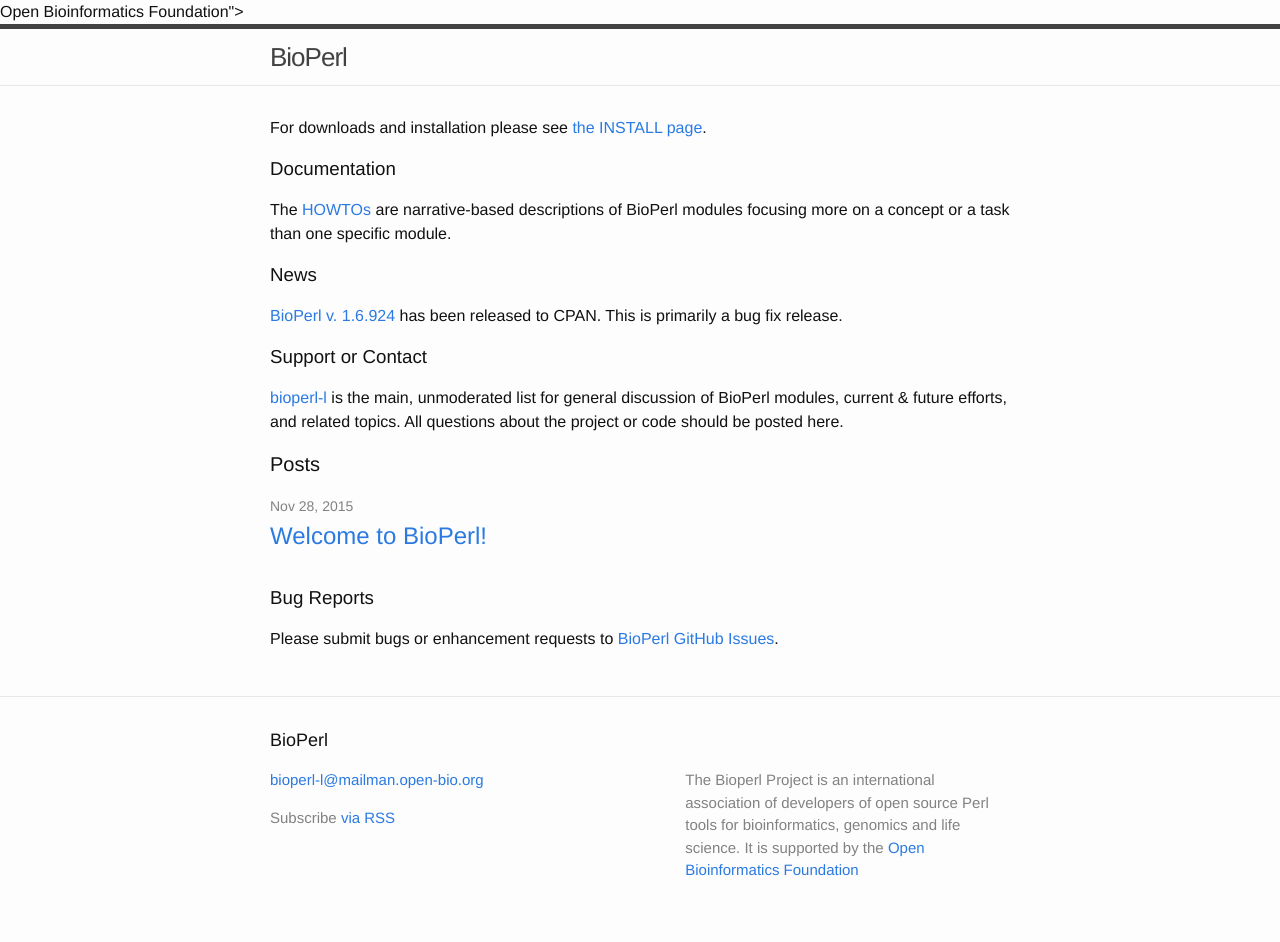
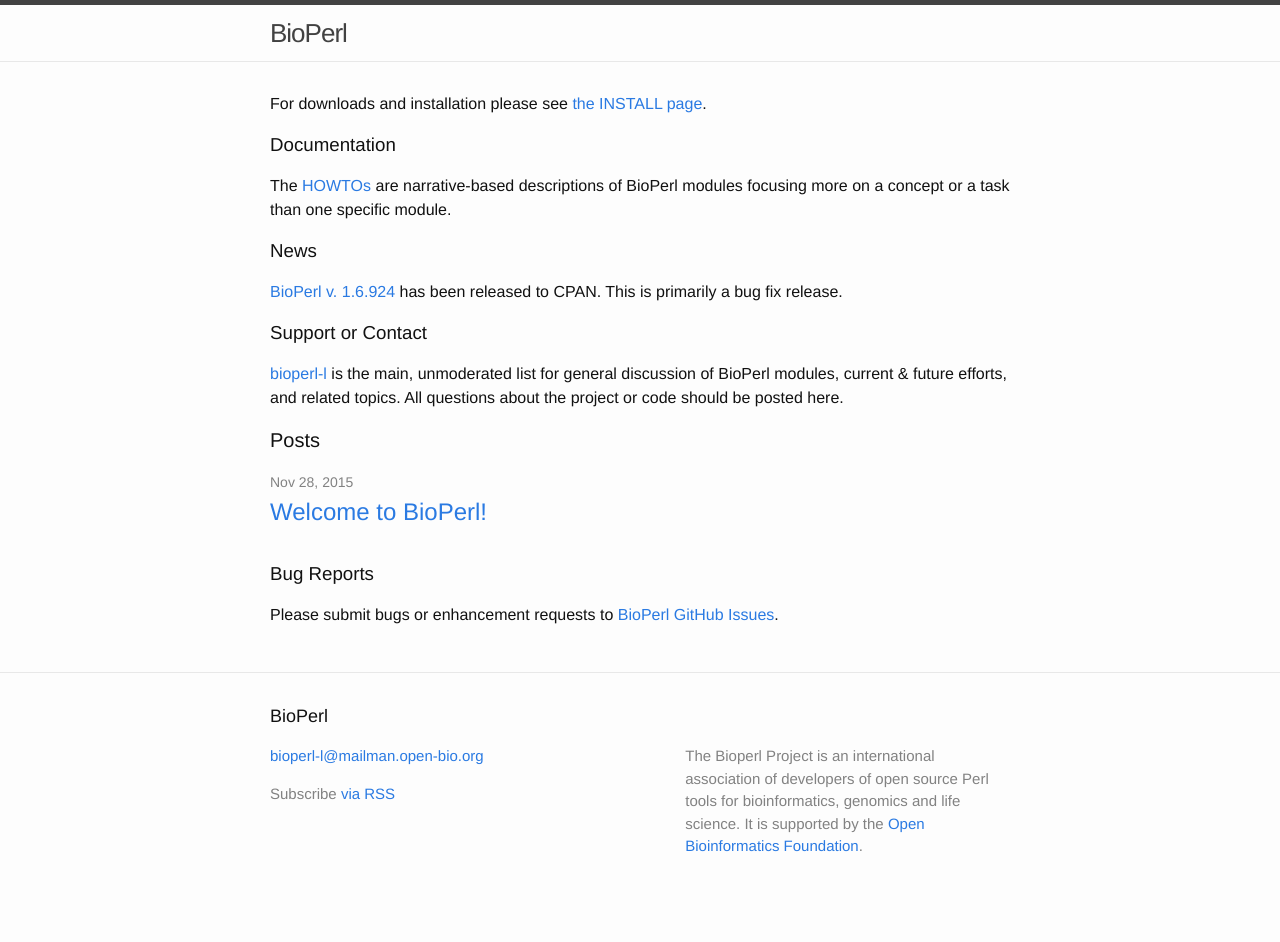
Before and after one commit to bioperl/bioperl.github.io, a Jekyll site: the page built from index.html, in a window 1280 px wide. Built offline with Jekyll 4.4.1, drawn with Linux system fonts in a browser that asks for light colours; Markdown is read by kramdown in place of the engine named in the settings; after the commit the page ends 918 px from its top, so only the background shows below that.

Commit message:
Minor edits

```diff
--- a/_config.yml
+++ b/_config.yml
@@ -1,7 +1,7 @@
 # Site settings
 title: BioPerl
 email: bioperl-l@mailman.open-bio.org
-description: 'The Bioperl Project is an international association of developers of open source Perl tools for bioinformatics, genomics and life science. It is supported by the <a href="http://www.open-bio.org/wiki/Main_Page">Open Bioinformatics Foundation</a>'
+description: The Bioperl Project is an international association of developers of open source Perl tools for bioinformatics, genomics and life science. It is supported by the <a href='http://www.open-bio.org/wiki/Main_Page'>Open Bioinformatics Foundation</a>.
 baseurl: ""
 url: "http://yourdomain.com" # the base hostname & protocol for your site
 #twitter_username: jekyllrb
```
